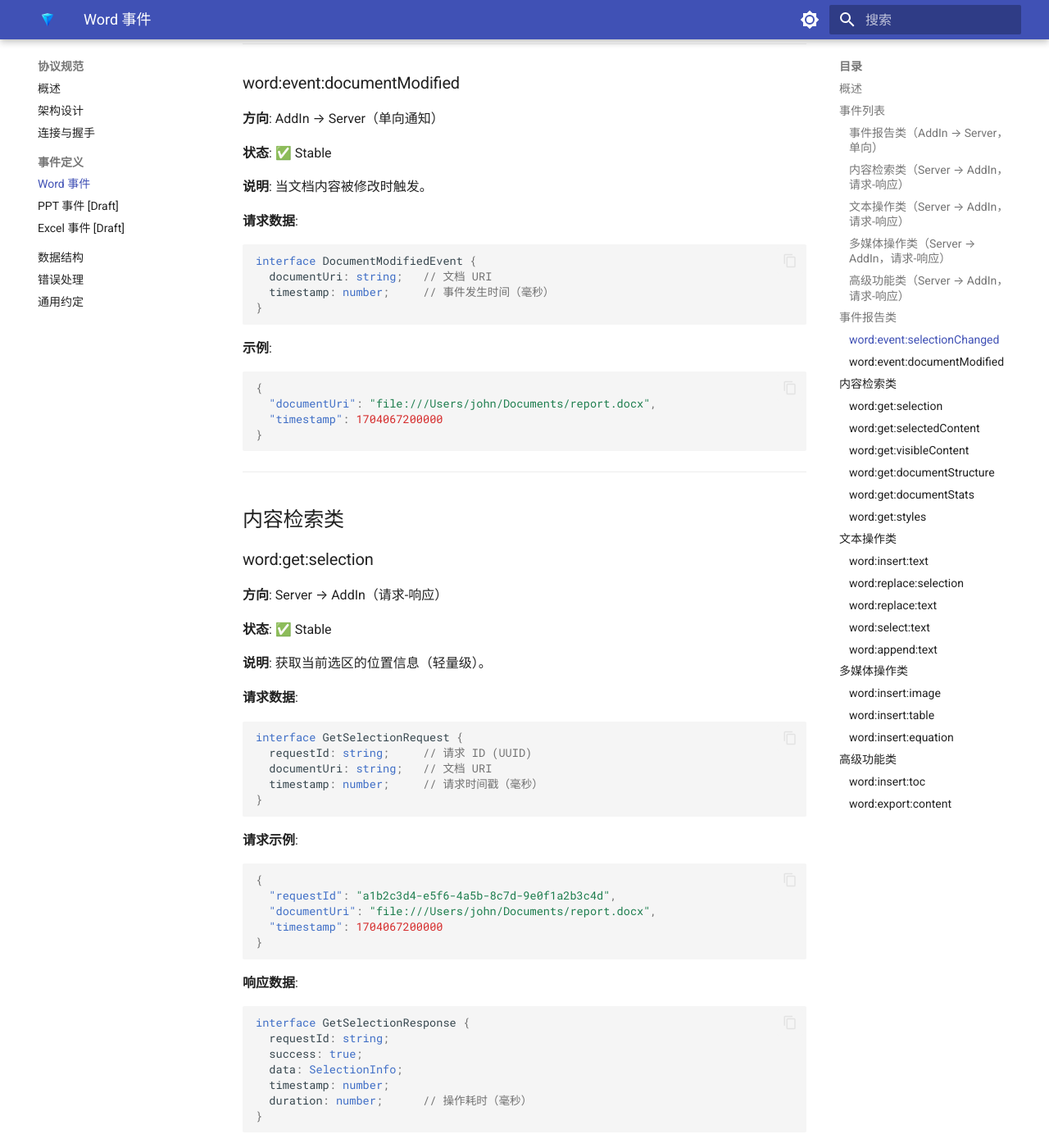
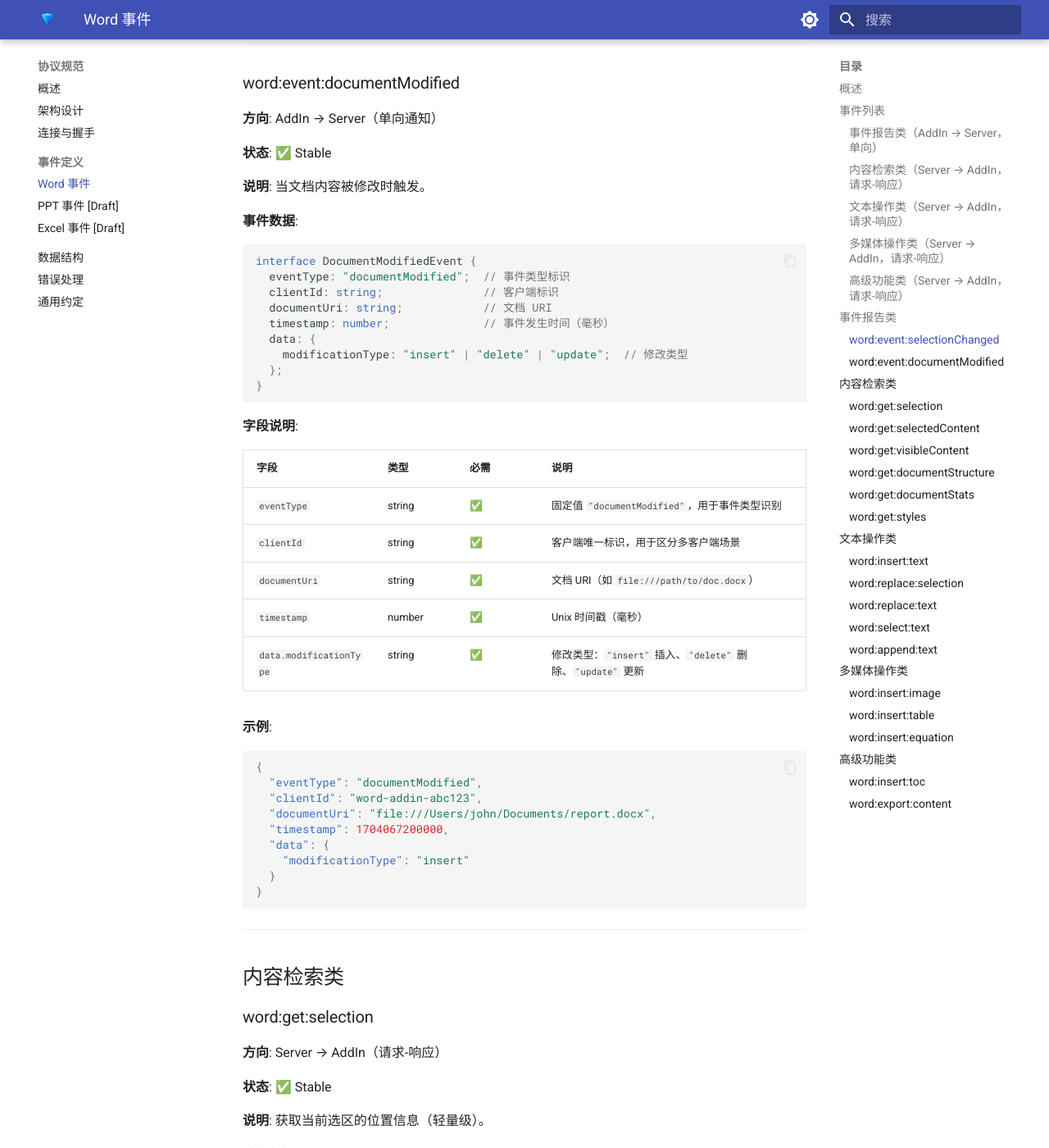
Before and after one commit to A2C-SMCP/oasp-protocol, an MkDocs documentation site: the page built from docs/specification/events-word.md, in a window 1280 px wide and 1400 px high, scrolled down 3056 px. Shown: the whole window at 82% size. Built offline with MkDocs 1.6.1 and Material for MkDocs 9.7.7, drawn with Linux system fonts in a browser that asks for light colours; the version menu is left out.

Commit message:
Update word:event:documentModified protocol spec
- Add eventType and clientId fields
- Add data.modificationType field (insert/delete/update)

Co-Authored-By: Claude Opus 4.5 <noreply@anthropic.com>

````diff
--- a/docs/specification/events-word.md
+++ b/docs/specification/events-word.md
@@ -112,21 +112,41 @@ interface SelectionChangedEvent {
 
 **说明**: 当文档内容被修改时触发。
 
-**请求数据**:
+**事件数据**:
 
 ```typescript
 interface DocumentModifiedEvent {
-  documentUri: string;   // 文档 URI
-  timestamp: number;     // 事件发生时间（毫秒）
+  eventType: "documentModified";  // 事件类型标识
+  clientId: string;               // 客户端标识
+  documentUri: string;            // 文档 URI
+  timestamp: number;              // 事件发生时间（毫秒）
+  data: {
+    modificationType: "insert" | "delete" | "update";  // 修改类型
+  };
 }
 ```
+
+**字段说明**:
+
+| 字段 | 类型 | 必需 | 说明 |
+|------|------|------|------|
+| `eventType` | string | ✅ | 固定值 `"documentModified"`，用于事件类型识别 |
+| `clientId` | string | ✅ | 客户端唯一标识，用于区分多客户端场景 |
+| `documentUri` | string | ✅ | 文档 URI（如 `file:///path/to/doc.docx`） |
+| `timestamp` | number | ✅ | Unix 时间戳（毫秒） |
+| `data.modificationType` | string | ✅ | 修改类型：`"insert"` 插入、`"delete"` 删除、`"update"` 更新 |
 
 **示例**:
 
 ```json
 {
+  "eventType": "documentModified",
+  "clientId": "word-addin-abc123",
   "documentUri": "file:///Users/john/Documents/report.docx",
-  "timestamp": 1704067200000
+  "timestamp": 1704067200000,
+  "data": {
+    "modificationType": "insert"
+  }
 }
 ```
 
````
Also changed, not shown: docs/appendix/changelog.md (+11 -0 lines).
